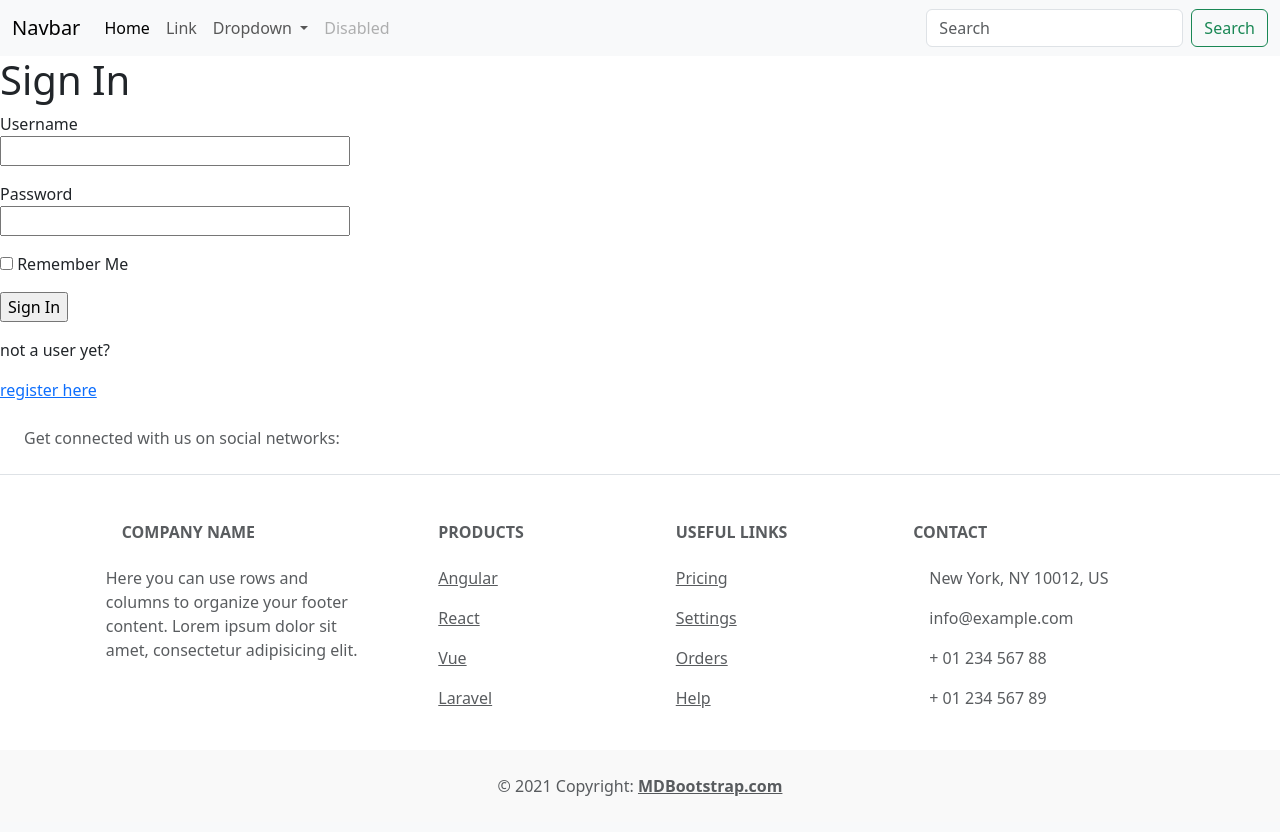
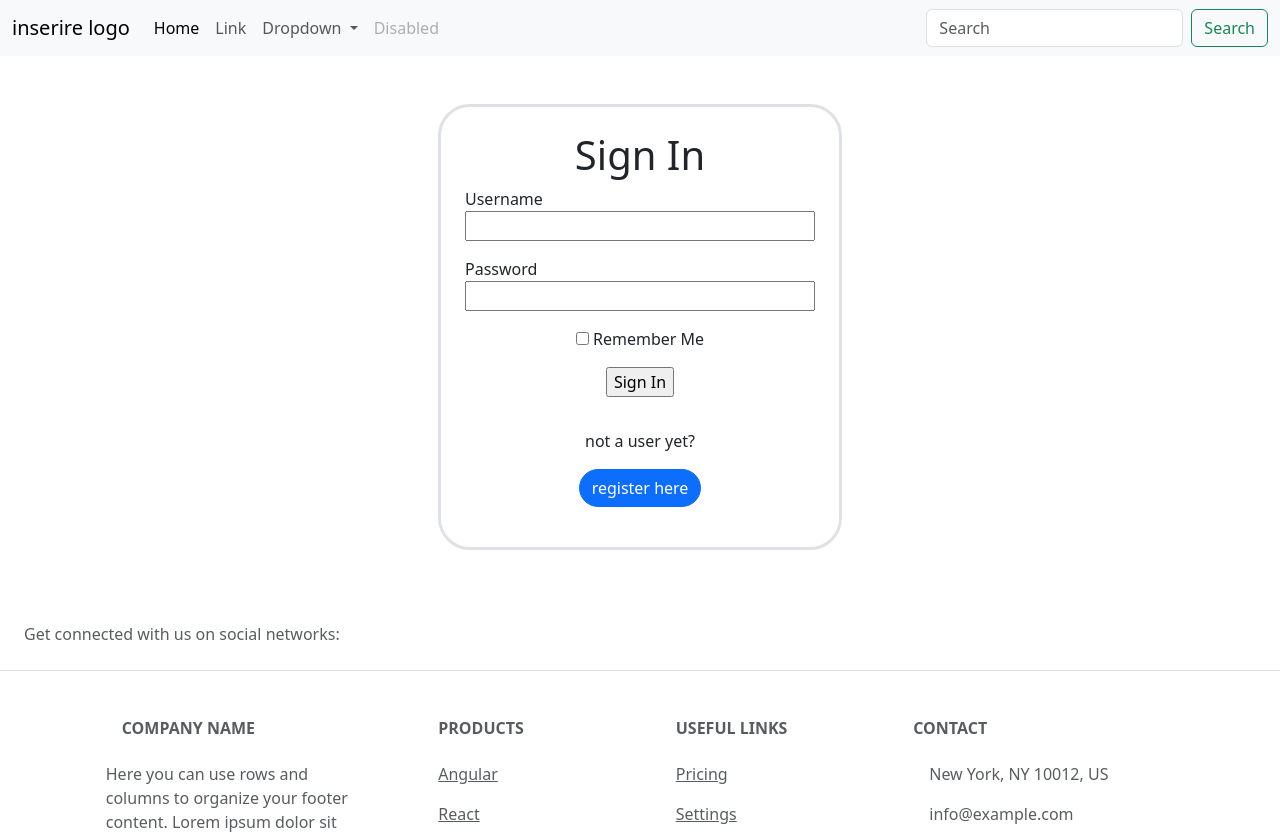
Before and after one commit to Lasagnanator/mmmHealth-webapp, a Flask app: page / in a window 1280 px wide. Shown: the top 832 px of the page. Before the commit the page ends 796 px from the top, so only its background shows below. Run offline with Flask 3, Linux system fonts and the light colour scheme; some libraries are stand-ins or nearby versions.

Commit message:
JS funziona, stilizzati login e registration

```diff
--- a/app/forms.py
+++ b/app/forms.py
@@ -13,7 +13,9 @@ class LoginForm(FlaskForm):
     submit = SubmitField('Sign In')
 
 '''
-Form per Registrazione del dottore
+Form per Registrazione del dottoreù
+crea un nuovo record su DB
+TODO: un solo account per numero di telefono
 '''
 class RegistrationForm(FlaskForm):
     name = StringField('Name', validators=[DataRequired()])
--- a/app/templates/base.html
+++ b/app/templates/base.html
@@ -3,9 +3,8 @@
     <head>
     <meta charset="utf-8">
     <meta name="viewport" content="width=device-width, initial-scale=1">
-    <meta name="description" content="">
-    <meta name="author" content="Mark Otto, Jacob Thornton, and Bootstrap contributors">
-    <meta name="generator" content="Hugo 0.83.1">
+    <meta name="description" content="medical web app for a school project at TIB course, ITS A.Volta">
+    <meta name="author" content="Castellani Mattia, Divo Andrea, Lapovich Giulio">
 
     <!-- Bootstrap core CSS  using Bootstrap Flask -->
     {{ bootstrap.load_css() }}
@@ -21,7 +20,7 @@
 
       <nav class="navbar navbar-expand-lg navbar-light bg-light">
         <div class="container-fluid">
-          <a class="navbar-brand" href="#">Navbar</a>
+          <a class="navbar-brand" href="#">inserire logo</a>
           <button class="navbar-toggler" type="button" data-bs-toggle="collapse" data-bs-target="#navbarSupportedContent" aria-controls="navbarSupportedContent" aria-expanded="false" aria-label="Toggle navigation">
             <span class="navbar-toggler-icon"></span>
           </button>
--- a/app/templates/login.html
+++ b/app/templates/login.html
@@ -1,27 +1,33 @@
 {% extends "base.html" %}
 
 {% block content %}
-    <h1>Sign In</h1>
+<div class="d-flex justify-content-center m-5  ">
+    <div class="d-block border border-3 rounded-5 p-4">
+        <h1 class="text-center"> Sign In</h1>
         <form action="" method="post" novalidate>
             {{ form.hidden_tag() }}
-        <p>
-            {{ form.username.label }}<br>
-            {{ form.username(size=32) }}<br>
+            <span>
+                <p>{{ form.username.label }}</br>
+                {{ form.username(size=32) }}</p>
                 {% for error in form.username.errors %}
                 <span style="color: red;">[{{ error }}]</span>
                 {% endfor %}
-        </p>
-        <p>
-            {{ form.password.label }}<br>
-            {{ form.password(size=32) }}<br>
+            </span>
+            <span>
+                <p>{{ form.password.label }}</br>
+                {{ form.password(size=32) }}</p>
                 {% for error in form.password.errors %}
                 <span style="color: red;">[{{ error }}]</span>
                 {% endfor %}
-        </p>
-        <p>{{ form.remember_me() }} {{ form.remember_me.label }}</p>
-        <p>{{ form.submit() }}</p>
+            </span>
+            <p class="text-center">{{ form.remember_me() }} {{ form.remember_me.label }}</p>
+            <p class="text-center">{{ form.submit() }}</p>
+        </form>
+        <span class="justify-content-center pt-3 d-block">
+            <p class="text-center"> not a user yet?</p>
+            <p class="text-center"><a class="btn btn-primary rounded-pill" role="button" href="{{url_for('registration')}}">register here</a></p>
+        </span>
+    </div>
 
-        <p> not a user yet?</p>
-        <a href="{{url_for('registration')}}">register here</a>
-    </form>
+</div>
 {% endblock %}
```
Also changed, not shown: app/templates/registration.html (+21 -10 lines). Lines whose indentation alone changed are shown as unchanged.
